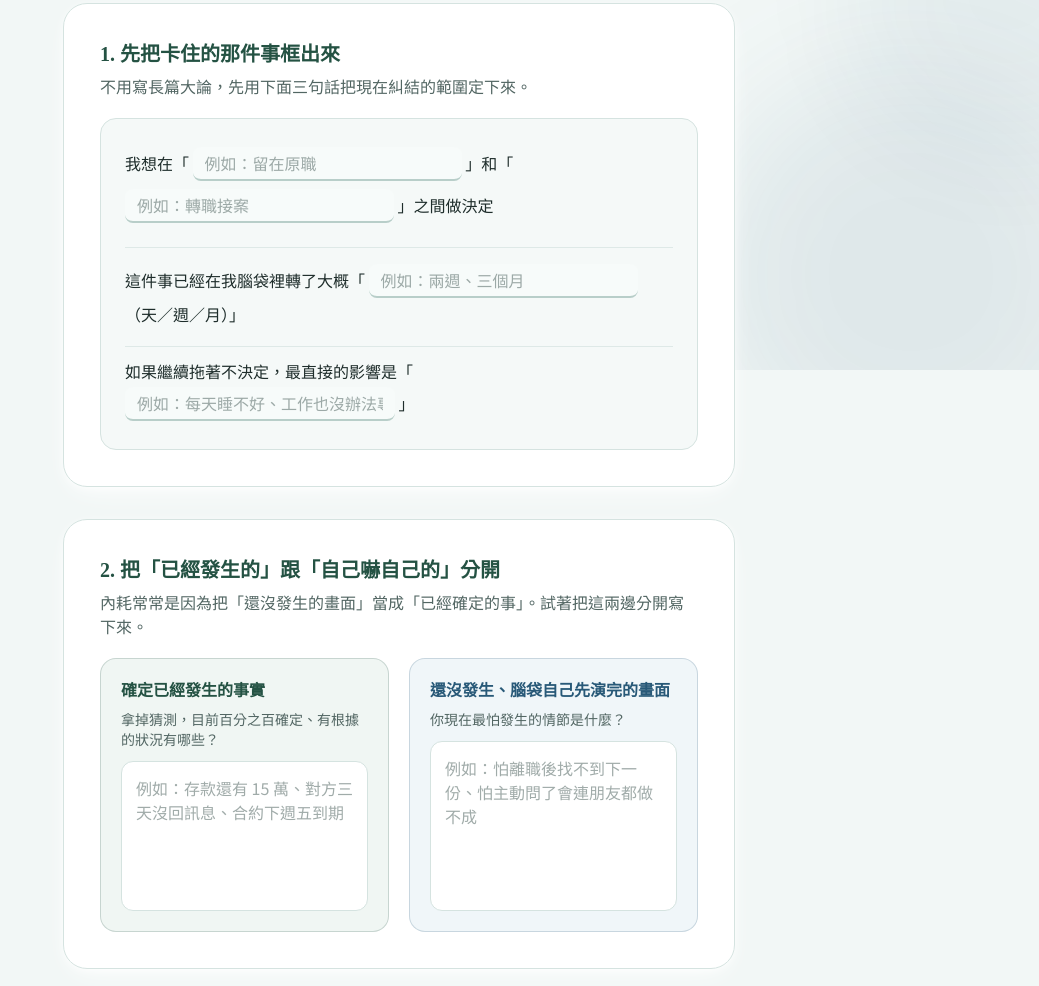
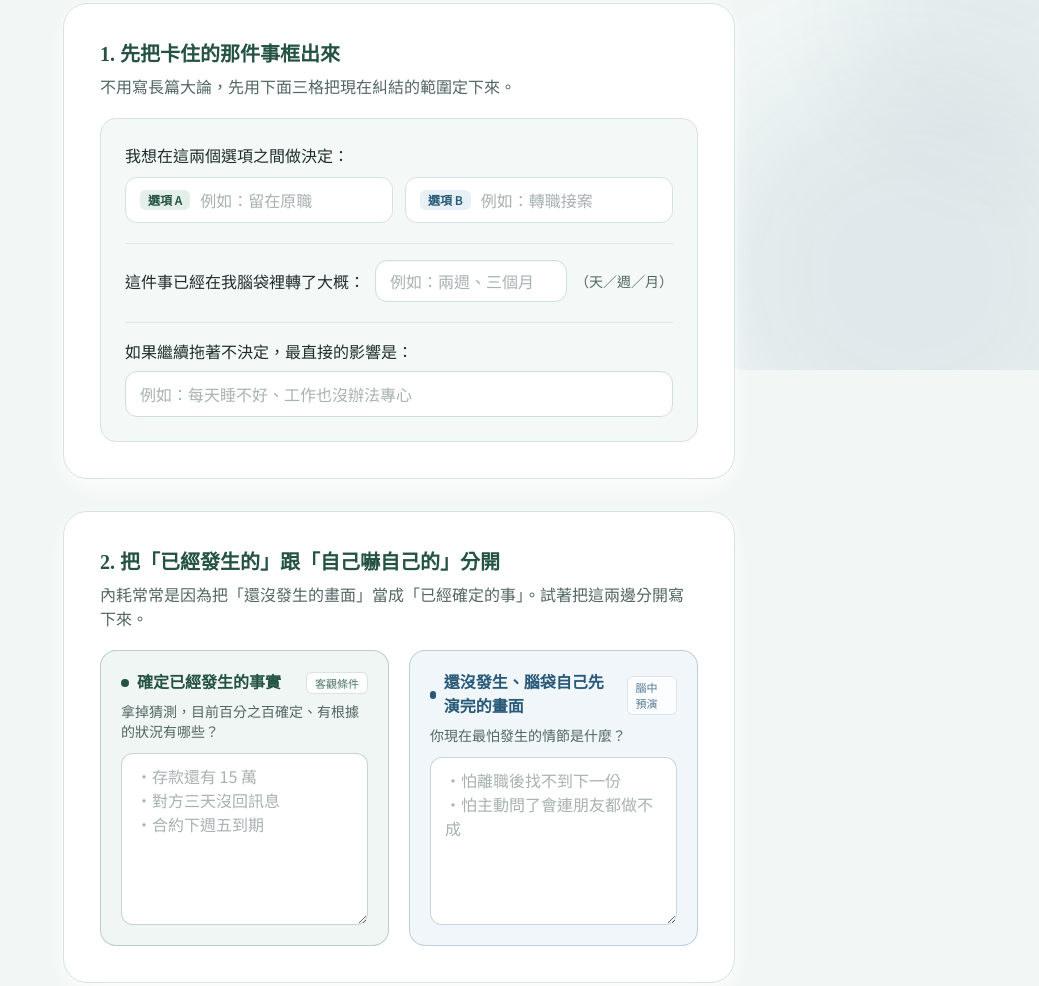
Before and after one commit to three-tree-water/Decision-Making-Exercises, a plain HTML site: page index.html in a window 1280 px wide. Shown: the part 430-1416 px from the top of the page, without its empty margins (241-1280 px from the left). Drawn offline with nearby package versions, Linux system fonts and the light colour scheme.

Commit message:
Update index.html

```diff
--- a/index.html
+++ b/index.html
@@ -81,16 +81,24 @@
       transform: scale(1.03);
     }
 
-    /* 句中填空輸入框樣式 */
-    .inline-fill-input {
-      background-color: #F7FBFA;
-      border-bottom: 2px solid #B8CEC9;
-      transition: all 0.2s ease;
+    /* 句型填空輸入格：白底微立體邊框，清楚區分可填寫區域 */
+    .fill-slot-input {
+      background-color: #FFFFFF;
+      border: 1.5px solid #CFE0DC;
+      box-shadow: inset 0 1px 2px rgba(30, 45, 43, 0.04);
+      transition: border-color 0.2s ease, box-shadow 0.2s ease, background-color 0.2s ease;
     }
-    .inline-fill-input:focus {
+    .fill-slot-input:hover {
+      border-color: #9FBAB4;
+    }
+    .fill-slot-input:focus {
       outline: none;
-      background-color: #E4EFEA;
-      border-bottom-color: #245243;
+      border-color: #245243;
+      box-shadow: 0 0 0 3px rgba(36, 82, 67, 0.12);
+    }
+    .fill-slot-input--water:focus {
+      border-color: #285978;
+      box-shadow: 0 0 0 3px rgba(40, 89, 120, 0.12);
     }
 
     /* 自訂捲軸，維持頁面清爽 */
@@ -245,50 +253,67 @@
           1. 先把卡住的那件事框出來
         </h2>
         <p class="text-ink-muted text-sm sm:text-base">
-          不用寫長篇大論，先用下面三句話把現在糾結的範圍定下來。
+          不用寫長篇大論，先用下面三格把現在糾結的範圍定下來。
         </p>
       </div>
 
-      <!-- 句型填空框 -->
-      <div class="bg-mist/75 border border-borderline rounded-2xl p-5 sm:p-6 space-y-5 text-sm sm:text-base text-ink leading-[1.9]">
+      <!-- 句型填空框：分格結構避免手機版引號斷行，清楚標示填寫位置 -->
+      <div class="bg-mist/85 border border-borderline rounded-2xl p-4 sm:p-6 space-y-5 text-sm sm:text-base text-ink">
+        <!-- 第一格：選項 A 與 選項 B 並列填寫格 -->
         <div>
-          <span>我想在「</span>
+          <p class="font-medium text-ink mb-2.5">我想在這兩個選項之間做決定：</p>
+          <div class="grid grid-cols-1 sm:grid-cols-2 gap-3">
+            <label class="flex items-center gap-2.5 bg-white border border-borderline focus-within:border-wood focus-within:ring-2 focus-within:ring-wood/15 rounded-xl px-3.5 py-2.5 shadow-2xs transition-all">
+              <span class="px-2 py-0.5 rounded-md bg-wood-tint text-wood text-xs font-bold shrink-0">選項 A</span>
               <input
                 type="text"
                 id="input-choice-a"
                 placeholder="例如：留在原職"
-            class="inline-fill-input w-full sm:w-auto sm:min-w-[190px] px-3 py-1 my-1 rounded-lg text-wood font-medium placeholder:text-ink-muted/55 placeholder:font-normal"
+                class="w-full bg-transparent text-sm sm:text-base text-wood font-medium placeholder:text-ink-muted/50 placeholder:font-normal focus:outline-none"
               />
-          <span>」和「</span>
+            </label>
+
+            <label class="flex items-center gap-2.5 bg-white border border-borderline focus-within:border-water focus-within:ring-2 focus-within:ring-water/15 rounded-xl px-3.5 py-2.5 shadow-2xs transition-all">
+              <span class="px-2 py-0.5 rounded-md bg-water-tint text-water text-xs font-bold shrink-0">選項 B</span>
               <input
                 type="text"
                 id="input-choice-b"
                 placeholder="例如：轉職接案"
-            class="inline-fill-input w-full sm:w-auto sm:min-w-[190px] px-3 py-1 my-1 rounded-lg text-wood font-medium placeholder:text-ink-muted/55 placeholder:font-normal"
+                class="w-full bg-transparent text-sm sm:text-base text-water font-medium placeholder:text-ink-muted/50 placeholder:font-normal focus:outline-none"
               />
-          <span>」之間做決定</span>
+            </label>
+          </div>
         </div>
 
-        <div class="pt-3 border-t border-borderline/70">
-          <span>這件事已經在我腦袋裡轉了大概「</span>
+        <!-- 第二格：糾結時間 -->
+        <div class="pt-4 border-t border-borderline/75">
+          <div class="flex flex-col sm:flex-row sm:items-center gap-2.5">
+            <label for="input-stuck-time" class="font-medium text-ink shrink-0">
+              這件事已經在我腦袋裡轉了大概：
+            </label>
+            <div class="flex items-center gap-2 flex-1">
               <input
                 type="text"
                 id="input-stuck-time"
                 placeholder="例如：兩週、三個月"
-            class="inline-fill-input w-full sm:w-auto sm:min-w-[160px] px-3 py-1 my-1 rounded-lg text-wood font-medium placeholder:text-ink-muted/55 placeholder:font-normal"
+                class="fill-slot-input w-full sm:max-w-[210px] px-3.5 py-2 rounded-xl text-sm sm:text-base text-wood font-medium placeholder:text-ink-muted/50 placeholder:font-normal"
               />
-          <span>（天／週／月）」</span>
+              <span class="text-xs sm:text-sm text-ink-muted shrink-0">（天／週／月）</span>
+            </div>
+          </div>
         </div>
 
-        <div class="pt-3 border-t border-borderline/70">
-          <span>如果繼續拖著不決定，最直接的影響是「</span>
+        <!-- 第三格：拖著不決定的影響 -->
+        <div class="pt-4 border-t border-borderline/75">
+          <label for="input-delay-impact" class="block font-medium text-ink mb-2">
+            如果繼續拖著不決定，最直接的影響是：
+          </label>
           <input
             type="text"
             id="input-delay-impact"
             placeholder="例如：每天睡不好、工作也沒辦法專心"
-            class="inline-fill-input w-full sm:w-auto sm:min-w-[270px] px-3 py-1 my-1 rounded-lg text-water font-medium placeholder:text-ink-muted/55 placeholder:font-normal"
+            class="fill-slot-input fill-slot-input--water w-full px-3.5 py-2.5 rounded-xl text-sm sm:text-base text-water font-medium placeholder:text-ink-muted/50 placeholder:font-normal"
           />
-          <span>」</span>
         </div>
       </div>
     </section>
@@ -307,35 +332,47 @@
       </div>
 
       <div class="grid grid-cols-1 md:grid-cols-2 gap-4 sm:gap-5">
-        <!-- 左欄：確定已經發生的事實（森林深綠主題） -->
-        <div class="bg-wood-tint/55 border border-wood/20 rounded-2xl p-4 sm:p-5 flex flex-col">
-          <h3 class="font-serif text-base font-bold text-wood mb-1.5">
-            確定已經發生的事實
+        <!-- 左欄：確定已經發生的事實 -->
+        <div class="bg-wood-tint/55 border border-wood/25 rounded-2xl p-4 sm:p-5 flex flex-col">
+          <div class="flex items-center justify-between gap-2 mb-1.5">
+            <h3 class="font-serif text-base font-bold text-wood flex items-center gap-2">
+              <span class="w-2 h-2 rounded-full bg-wood"></span>
+              <span>確定已經發生的事實</span>
             </h3>
+            <span class="text-[11px] text-wood/80 bg-white/80 px-2 py-0.5 rounded-md border border-wood/15">
+              客觀條件
+            </span>
+          </div>
           <label for="input-facts" class="text-xs sm:text-sm text-ink-muted leading-relaxed mb-3">
             拿掉猜測，目前百分之百確定、有根據的狀況有哪些？
           </label>
           <textarea
             id="input-facts"
             rows="5"
-            placeholder="例如：存款還有 15 萬、對方三天沒回訊息、合約下週五到期"
-            class="w-full flex-1 bg-white border border-borderline focus:border-wood focus:outline-none rounded-xl p-3.5 text-sm sm:text-base text-ink leading-[1.75] placeholder:text-ink-muted/55 resize-none transition-colors"
+            placeholder="・存款還有 15 萬&#10;・對方三天沒回訊息&#10;・合約下週五到期"
+            class="w-full flex-1 min-h-[168px] bg-white border border-wood/25 focus:border-wood focus:ring-2 focus:ring-wood/15 focus:outline-none rounded-xl px-3.5 py-2.5 text-sm sm:text-base text-ink leading-[1.75] placeholder:text-ink-muted/50 resize-y transition-all"
           ></textarea>
         </div>
 
-        <!-- 右欄：還沒發生、腦袋自己先演完的畫面（海洋湖藍主題） -->
-        <div class="bg-water-tint/60 border border-water/20 rounded-2xl p-4 sm:p-5 flex flex-col">
-          <h3 class="font-serif text-base font-bold text-water mb-1.5">
-            還沒發生、腦袋自己先演完的畫面
+        <!-- 右欄：還沒發生、腦袋自己先演完的畫面 -->
+        <div class="bg-water-tint/60 border border-water/25 rounded-2xl p-4 sm:p-5 flex flex-col">
+          <div class="flex items-center justify-between gap-2 mb-1.5">
+            <h3 class="font-serif text-base font-bold text-water flex items-center gap-2">
+              <span class="w-2 h-2 rounded-full bg-water"></span>
+              <span>還沒發生、腦袋自己先演完的畫面</span>
             </h3>
+            <span class="text-[11px] text-water/80 bg-white/80 px-2 py-0.5 rounded-md border border-water/15">
+              腦中預演
+            </span>
+          </div>
           <label for="input-worries" class="text-xs sm:text-sm text-ink-muted leading-relaxed mb-3">
             你現在最怕發生的情節是什麼？
           </label>
           <textarea
             id="input-worries"
             rows="5"
-            placeholder="例如：怕離職後找不到下一份、怕主動問了會連朋友都做不成"
-            class="w-full flex-1 bg-white border border-borderline focus:border-water focus:outline-none rounded-xl p-3.5 text-sm sm:text-base text-ink leading-[1.75] placeholder:text-ink-muted/55 resize-none transition-colors"
+            placeholder="・怕離職後找不到下一份&#10;・怕主動問了會連朋友都做不成"
+            class="w-full flex-1 min-h-[168px] bg-white border border-water/25 focus:border-water focus:ring-2 focus:ring-water/15 focus:outline-none rounded-xl px-3.5 py-2.5 text-sm sm:text-base text-ink leading-[1.75] placeholder:text-ink-muted/50 resize-y transition-all"
           ></textarea>
         </div>
       </div>
@@ -910,7 +947,7 @@
       }
 
       document.getElementById('copy-status-msg').classList.remove('hidden');
-      showToast('已複製，可直接貼到三木水官方 LINE');
+      showToast('直接貼到三木水官方 LINE');
     }
 
     // 10. 初始化所有事件監聽
```
Lines whose indentation alone changed are shown as unchanged.
